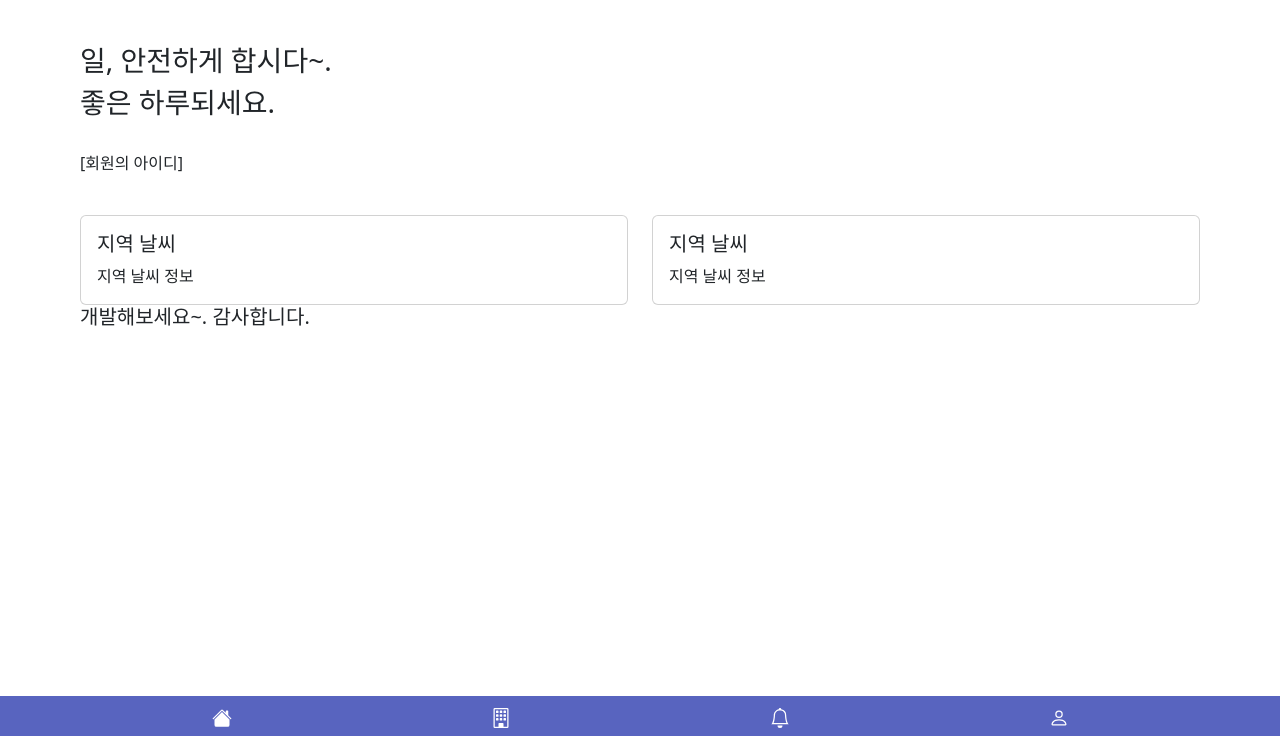
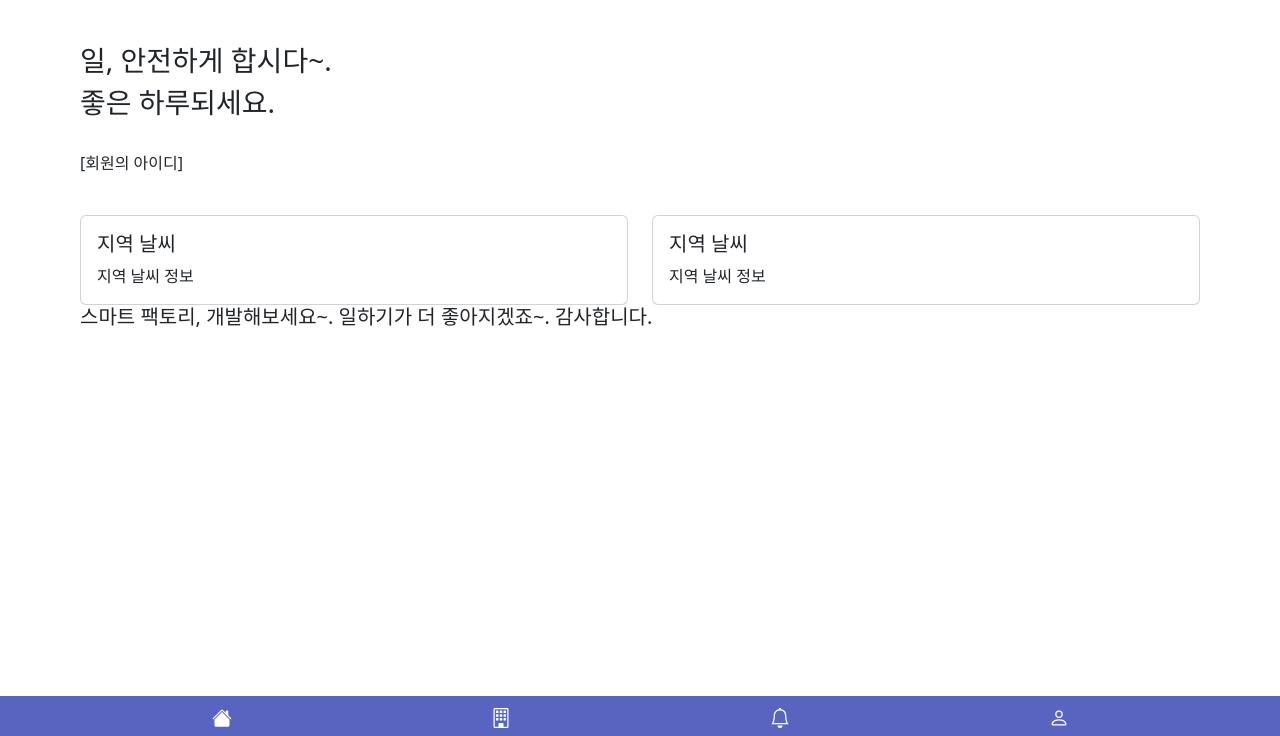
Before and after one commit to infott2t/smartfactory-ex-template-bootstrap-default, a plain HTML site: page index.html in a window 1280 px wide. Shown: the part 64-800 px from the top of the page. Drawn offline with nearby package versions, Linux system fonts and the light colour scheme.

Commit message:
소스코드 올림 완료. 2023년 1월 8일.

```diff
--- a/index.html
+++ b/index.html
@@ -108,7 +108,8 @@
         </div>
       </div>
     <!--지역 날씨 정보 끝-->
-      <h5> 개발해보세요~. 감사합니다.</h5>
+      <br/>
+      <h5> 스마트 팩토리, 개발해보세요~. 일하기가 더 좋아지겠죠~. 감사합니다.</h5>
     <!-- 인기 있는 일 소개 -->
 
       <!-- 인기 있는 일 소개 끝 -->
```
